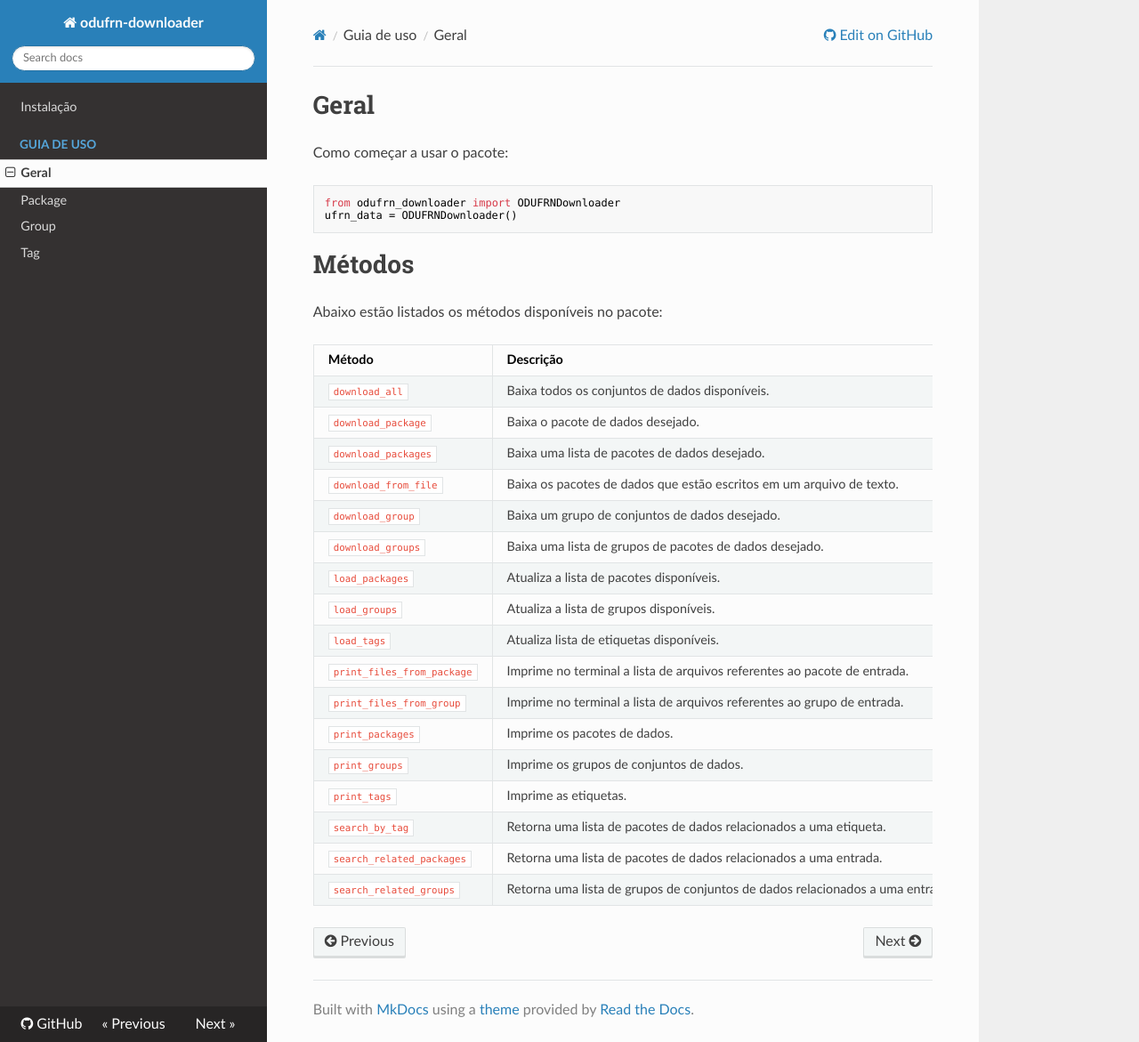
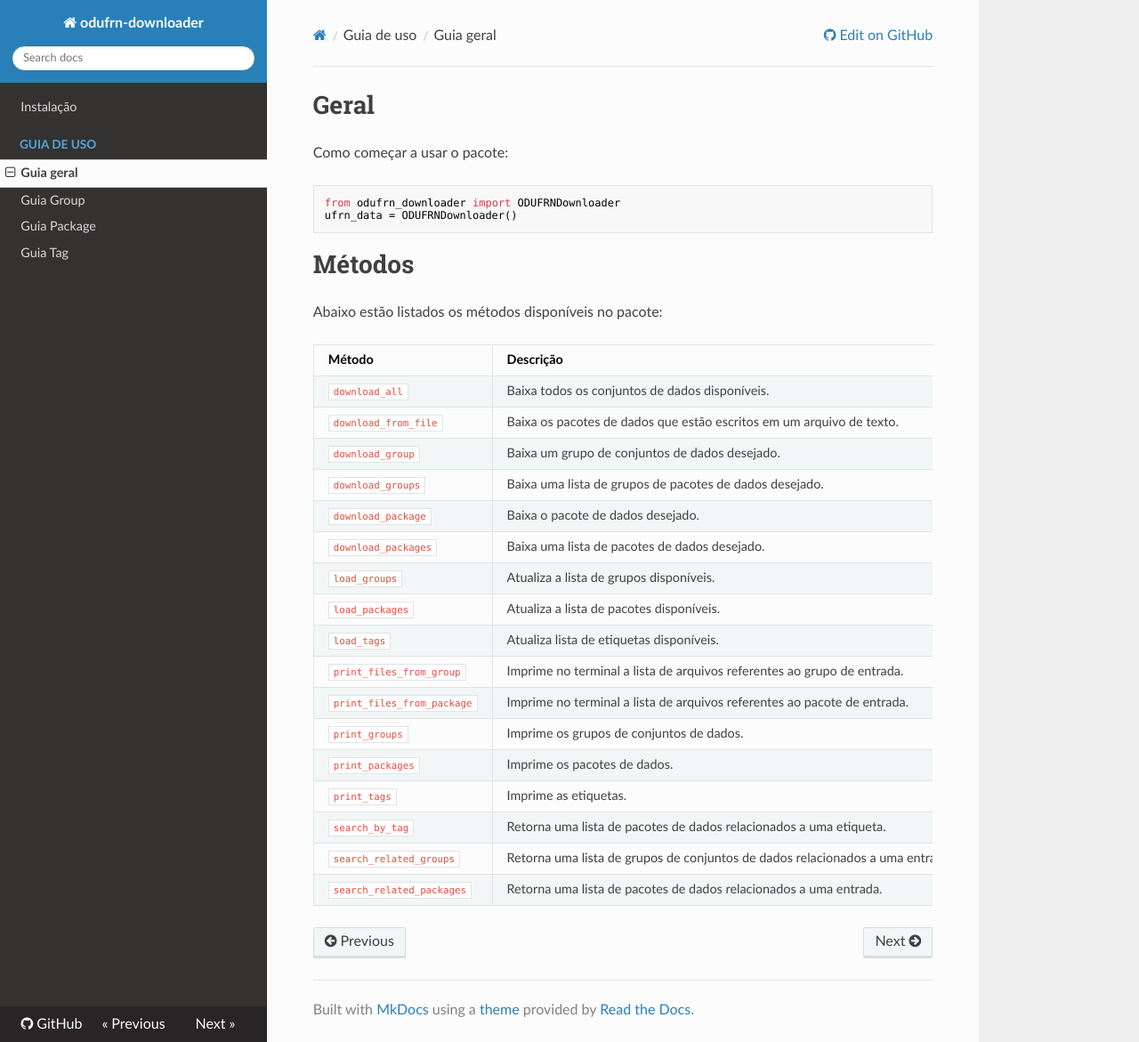
Before and after one commit to odufrn/odufrn-downloader, an MkDocs documentation site: the page built from docs/guia-geral.md, in a window 1280 px wide and 1171 px high. Shown: the whole window at 89% size. Built offline with MkDocs 1.6.1, drawn with Linux system fonts in a browser that asks for light colours; nearby versions of some CDN libraries.

Commit message:
Ajustes na documentação

```diff
--- a/docs/guia-geral.md
+++ b/docs/guia-geral.md
@@ -11,19 +11,19 @@ Abaixo estão listados os métodos disponíveis no pacote:
 | Método | Descrição |
 | ------ | ------- |
 | `download_all` | Baixa todos os conjuntos de dados disponíveis. |
-| `download_package` | Baixa o pacote de dados desejado. |
-| `download_packages` | Baixa uma lista de pacotes de dados desejado. |
 | `download_from_file` | Baixa os pacotes de dados que estão escritos em um arquivo de texto. |
 | `download_group` | Baixa um grupo de conjuntos de dados desejado. |
 | `download_groups` | Baixa uma lista de grupos de pacotes de dados desejado. |
+| `download_package` | Baixa o pacote de dados desejado. |
+| `download_packages` | Baixa uma lista de pacotes de dados desejado. |
+| `load_groups` | Atualiza a lista de grupos disponíveis. |
 | `load_packages` | Atualiza a lista de pacotes disponíveis. |
-| `load_groups` | Atualiza a lista de grupos disponíveis. |
 | `load_tags` | Atualiza lista de etiquetas disponíveis. |
+| `print_files_from_group` | Imprime no terminal a lista de arquivos referentes ao grupo de entrada. |
 | `print_files_from_package` | Imprime no terminal a lista de arquivos referentes ao pacote de entrada. |
-| `print_files_from_group` | Imprime no terminal a lista de arquivos referentes ao grupo de entrada. |
+| `print_groups` | Imprime os grupos de conjuntos de dados. |
 | `print_packages` | Imprime os pacotes de dados. |
-| `print_groups` | Imprime os grupos de conjuntos de dados. |
 | `print_tags` | Imprime as etiquetas. |
 | `search_by_tag` | Retorna uma lista de pacotes de dados relacionados a uma etiqueta. |
+| `search_related_groups` | Retorna uma lista de grupos de conjuntos de dados relacionados a uma entrada. |
 | `search_related_packages` | Retorna uma lista de pacotes de dados relacionados a uma entrada. |
-| `search_related_groups` | Retorna uma lista de grupos de conjuntos de dados relacionados a uma entrada. |
--- a/mkdocs.yml
+++ b/mkdocs.yml
@@ -6,10 +6,10 @@ site_author: Open Data UFRN
 nav:
     - Instalação: index.md
     - Guia de uso:
-        - guia-geral.md
-        - guia-package.md
-        - guia-group.md
-        - guia-etiqueta.md
+        - Guia geral: guia-geral.md
+        - Guia Group: guia-group.md
+        - Guia Package: guia-package.md
+        - Guia Tag: guia-tag.md
 
 repo_url: https://github.com/odufrn/odufrn-downloader
 
```
Also changed, not shown: docs/guia-tag.md (renamed from docs/guia-etiqueta.md).
